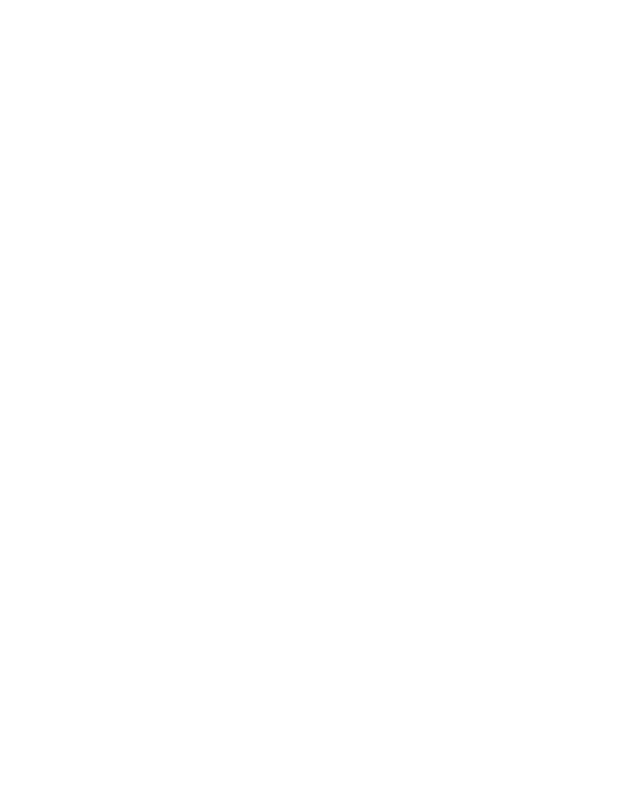
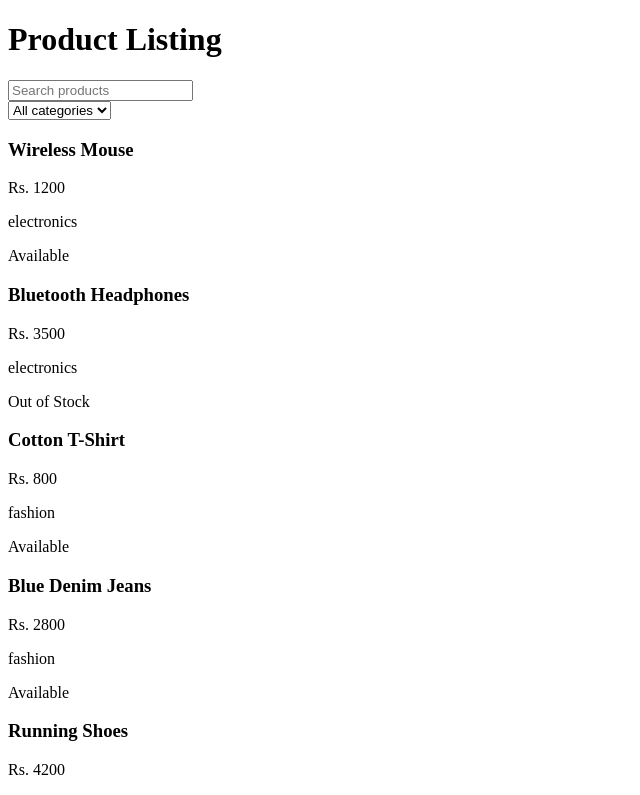
Before and after one commit to bijayjha2025/React_Practice, a React (Vite) app in the folder ProductListingUI/productlisting/: page / in a window 1280 px wide. Shown: the top 795 px of the page, without its empty margins (0-640 px from the left). Built offline with nearby package versions, Linux system fonts and the light colour scheme.

Commit message:
Main App

```diff
--- a/ProductListingUI/productlisting/src/App.jsx
+++ b/ProductListingUI/productlisting/src/App.jsx
@@ -5,14 +5,68 @@
 import ProductList from './Components/ProductList'
 import LoadingState from './Components/LoadingState'
 import EmptyState from './Components/EmptyState'
+import ProductCard from "./Components/ProductCard.jsx";
 
 
 
 function App() {
 
+  const [searchTerm, setSearchTerm] = useState("");
+  const [selectedCategory, setSelectedCategory] = useState("");
+  const [loading, setLoading] = useState(false);
+  const [filteredProducts, setFilteredProducts] = useState(products);
+
+  const handleSearch = (term) => {
+  setSearchTerm(term);
+
+  const result = products.filter((p) =>
+    p.name.toLowerCase().includes(term.toLowerCase())
+  );
+
+  if (selectedCategory) {
+      setFilteredProducts(
+        result.filter((p) => p.category === selectedCategory)
+      );
+    } else {
+      setFilteredProducts(result);
+    }
+  };
+
+  const handleCategory = (category) => {
+    setSelectedCategory(category);
+
+    let result = products;
+
+    if (searchTerm) {
+      result = result.filter((p) =>
+        p.name.toLowerCase().includes(searchTerm.toLowerCase())
+      );
+    }
+
+    if (category) {
+      result = result.filter((p) => p.category === category);
+    }
+
+    setFilteredProducts(result);
+  };
+
+
   return (
     <>
+      <div>
+      <h1>Product Listing</h1>
 
+      <SearchBar onSearchChange={handleSearch} />
+      <FilterBar onCategoryChange={handleCategory} />
+
+      {loading && <LoadingState />}
+
+      {!loading && filteredProducts.length === 0 && <EmptyState />}
+
+      {!loading && filteredProducts.length > 0 && (
+        <ProductList products={filteredProducts} />
+      )}
+    </div>
     </>
   )
 }
--- a/ProductListingUI/productlisting/src/Components/FilterBar.jsx
+++ b/ProductListingUI/productlisting/src/Components/FilterBar.jsx
@@ -1,9 +1,9 @@
 
-function FilterBar({onCategory}){
+function FilterBar({onCategoryChange}){
     return(
         <>
         <div>
-            <select onChange={(e) => onCategory(e.target.value)}>
+            <select onChange={(e) => onCategoryChange(e.target.value)}>
                 <option value="">All categories</option>
                 <option value="electronics">Electronics</option>
                 <option value="fashion">Fashion</option>
@@ -13,7 +13,7 @@
                 <option value="sports">Sports</option>
                 <option value="beauty">Beauty</option>
                 <option value="toys">Toys</option>
-                <option value="Staionery">Stationery</option>
+                <option value="Stationery">Stationery</option>
 
 
             </select>
--- a/ProductListingUI/productlisting/src/Components/SearchBar.jsx
+++ b/ProductListingUI/productlisting/src/Components/SearchBar.jsx
@@ -1,12 +1,12 @@
 
-function SearchBar({onSearch}){
+function SearchBar({onSearchChange}){
     return(
         <>
         <div>
             <input
             type="text"
             placeholder="Search products"
-            onChange={(e)=> onSearch(e.target.value)}/>
+            onChange={(e)=> onSearchChange(e.target.value)}/>
         </div>
         </>
     );
```
